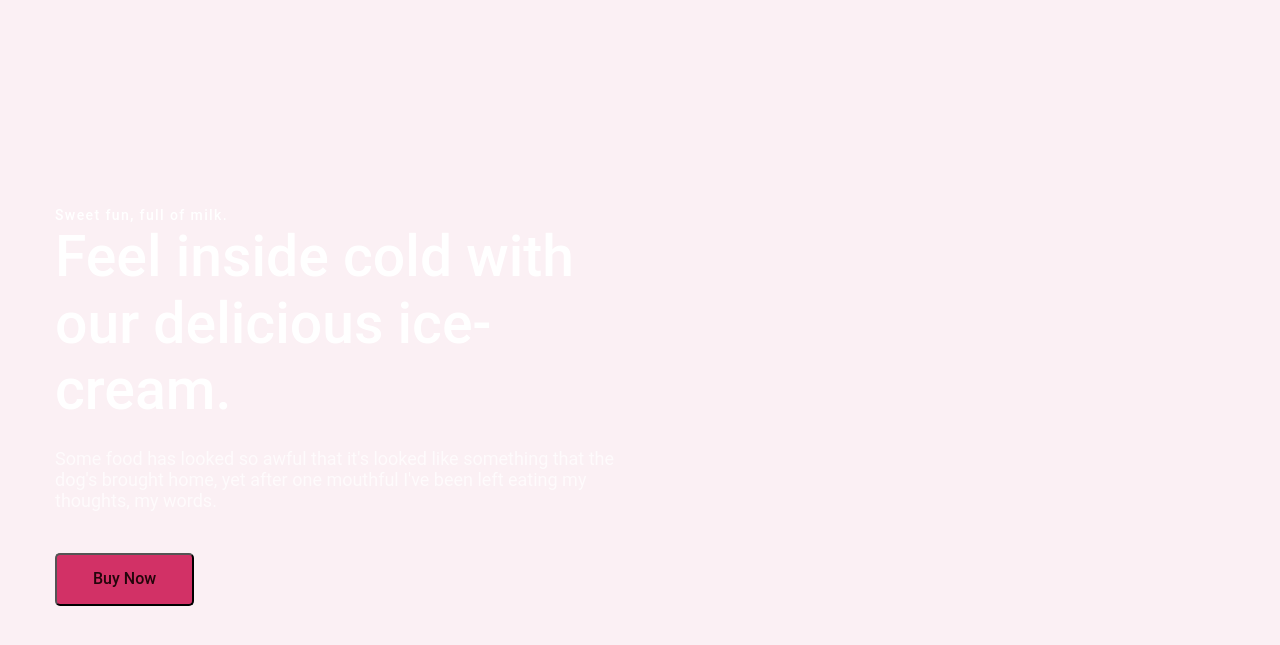
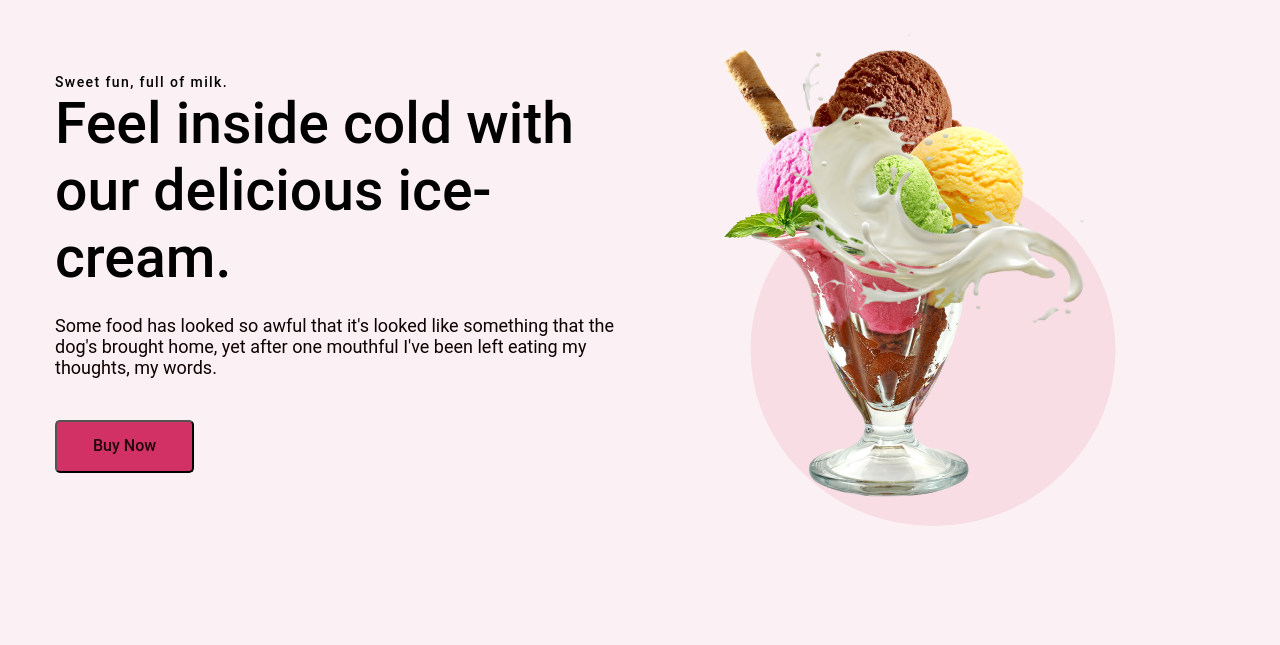
Before and after one commit to 7fc7r7fvf8vf/ice-cream, a plain HTML site: page index.html in a window 1280 px wide. Shown: the part 107-752 px from the top of the page. Drawn offline with Linux system fonts and the light colour scheme.

Commit message:
evryday on ohio

```diff
--- a/css/style.css
+++ b/css/style.css
@@ -93,25 +93,28 @@ h6 {
 }
 
 .btn {
-    background-color: #D23166;
-    ;
+
+
     border-radius: 5px;
     padding: 15px 36px;
     color: rgba(15, 1, 1, 0.9);
     font-size: 16px;
     Line-height: 1.18;
     font-weight: 500;
-
+    background-color: #D23166;
 }
 
 .content {
-    max-width: 49%;
-    color: white;
-    padding-top: 186px;
-
+    max-width: 100%;
+    color: black;
+    justify-content: space-between;
+    align-items: center;
+    display: flex;
 }
 
-.content__disk {}
+.content__disk {
+    width: 50%;
+}
 
 .content__headline {
     font-weight: 500;
@@ -134,6 +137,51 @@ h6 {
     font-weight: 400;
     font-size: 18px;
     line-height: 1.17;
-    color: rgba(255, 255, 255, 0.7);
+    color: #0F0101;
     margin-bottom: 42px;
 }
+
+.tittle__element {
+    color: #D23166;
+}
+
+.content__decor {
+    width: 50%;
+    position: relative;
+
+}
+
+.content__img {
+    position: relative;
+    z-index: 10;
+
+}
+
+.content__decor::after {
+    content: "";
+    width: 365px;
+    height: 353px;
+    background-color: rgba(210, 49, 103, 0.1);
+    display: block;
+    border-radius: 50%;
+    position: absolute;
+    bottom: 0;
+    right: 50%;
+    z-index: 1;
+    transform: translatex(50%);
+}
+
+.content__decor::before {
+    content: "";
+    width: 100%;
+    height: 70%;
+    z-index: 20;
+    display: block;
+    position: absolute;
+    background-image: url(../img/milk.png);
+    background-size: contain;
+    background-repeat: no-repeat;
+    background-position: center bottom;
+    bottom: -20;
+
+}
--- a/index.html
+++ b/index.html
@@ -42,13 +42,23 @@
                 <div class="content">
                     <div class="content__disk">
                         <div class="content__headline">Sweet fun, full of milk.</div>
-                        <h1 class="tittle content__title">Feel inside cold with our delicious ice-cream.</h1>
-                        <div class="content__text">Some food has looked so awful that it's looked like something that
-                            the dog's brought home, yet after one mouthful I've been left eating my thoughts, my words.
+                        <h1 class="tittle content__title">Feel inside cold with our delicious <span
+                                class=".tittle__element">ice-cream.</span>
+                        </h1>
+
+                        <div class="content__text">Some food has looked so awful that it's looked like something
+                            that
+                            the dog's brought home, yet after one mouthful I've been left eating my thoughts, my
+                            words.
                         </div>
+                        <BUtton class="btn">Buy Now</BUtton>
                     </div>
-                    <BUtton class="btn">Buy Now</BUtton>
+
+                    <div class="content__decor">
+                        <img src="img/ice-cream.png" alt="hfjhisfb\oissgasgnsgbs" class="content__img">
+                    </div>
                 </div>
+
             </div>
         </section>
     </div>
```
